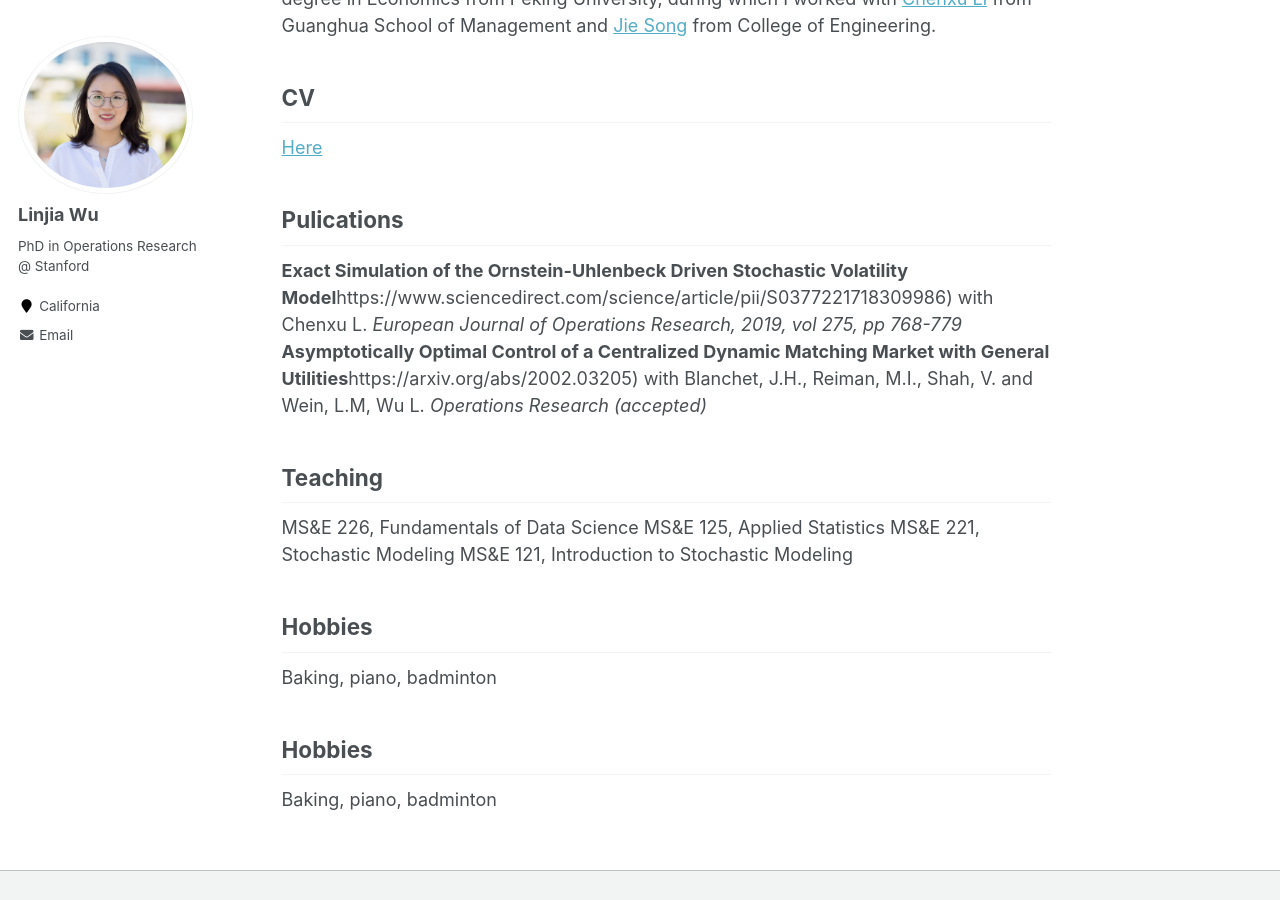
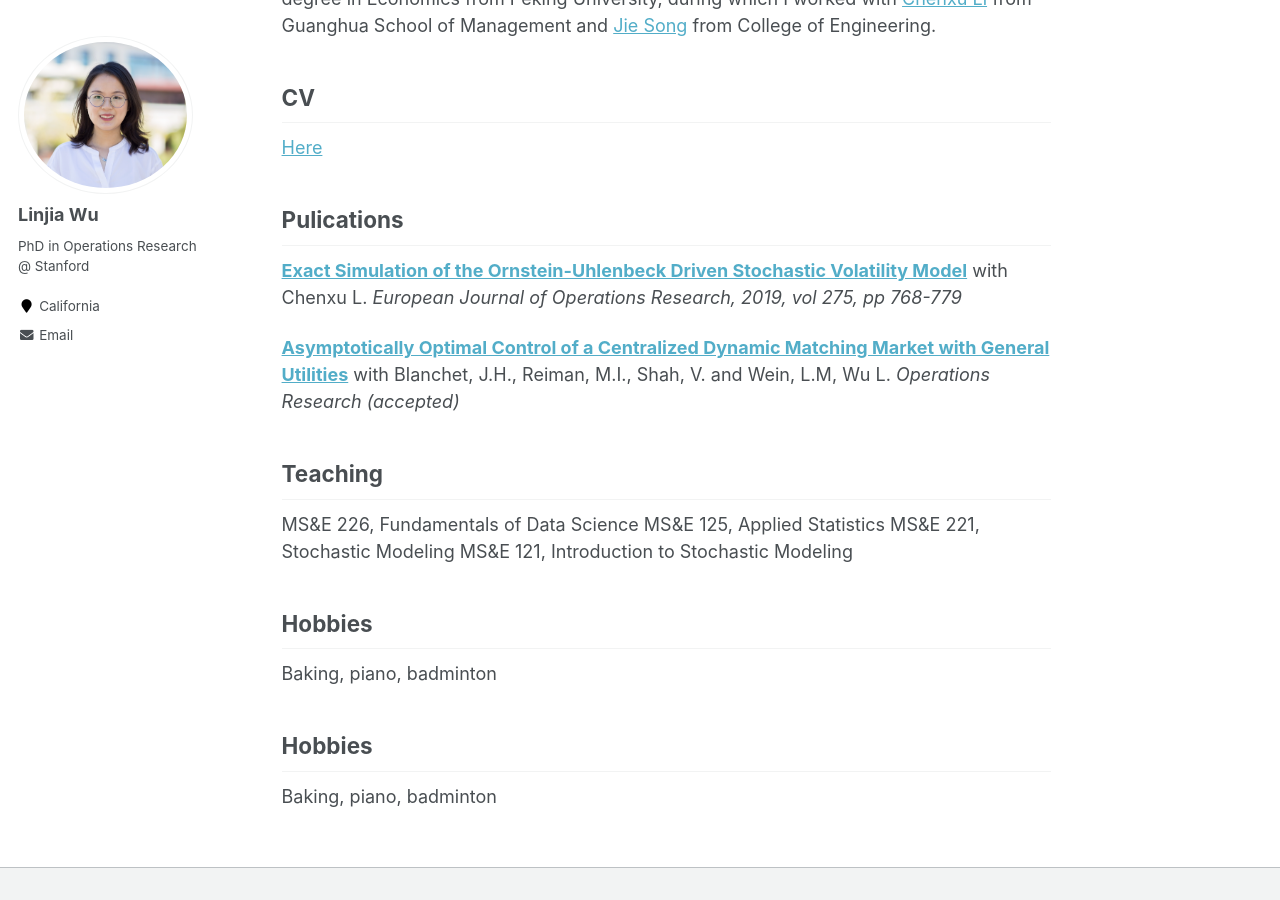
Before and after one commit to linjiawu/linjiawu.github.io, a Jekyll site: the page built from _pages/about.md, in a window 1280 px wide and 900 px high, scrolled down 411 px. Built offline with Jekyll 4.4.1, drawn with Linux system fonts in a browser that asks for light colours.

Commit message:
no message

```diff
--- a/_pages/about.md
+++ b/_pages/about.md
@@ -21,10 +21,10 @@ CV
 
 Pulications
 ------
-<b>Exact Simulation of the Ornstein-Uhlenbeck Driven Stochastic Volatility Model</b>https://www.sciencedirect.com/science/article/pii/S0377221718309986)
- with Chenxu L. <i>European Journal of Operations Research, 2019, vol 275, pp 768-779</i>
- <b>Asymptotically Optimal Control of a Centralized Dynamic Matching Market with General Utilities</b>https://arxiv.org/abs/2002.03205)
- with Blanchet, J.H., Reiman, M.I., Shah, V. and Wein, L.M, Wu L. <i>Operations Research (accepted)</i>
+[<b>Exact Simulation of the Ornstein-Uhlenbeck Driven Stochastic Volatility Model</b>](https://www.sciencedirect.com/science/article/pii/S0377221718309986) with Chenxu L. <i>European Journal of Operations Research, 2019, vol 275, pp 768-779</i>
+
+
+[<b>Asymptotically Optimal Control of a Centralized Dynamic Matching Market with General Utilities</b>](https://arxiv.org/abs/2002.03205) with Blanchet, J.H., Reiman, M.I., Shah, V. and Wein, L.M, Wu L. <i>Operations Research (accepted)</i>
 
 
 Teaching
```
